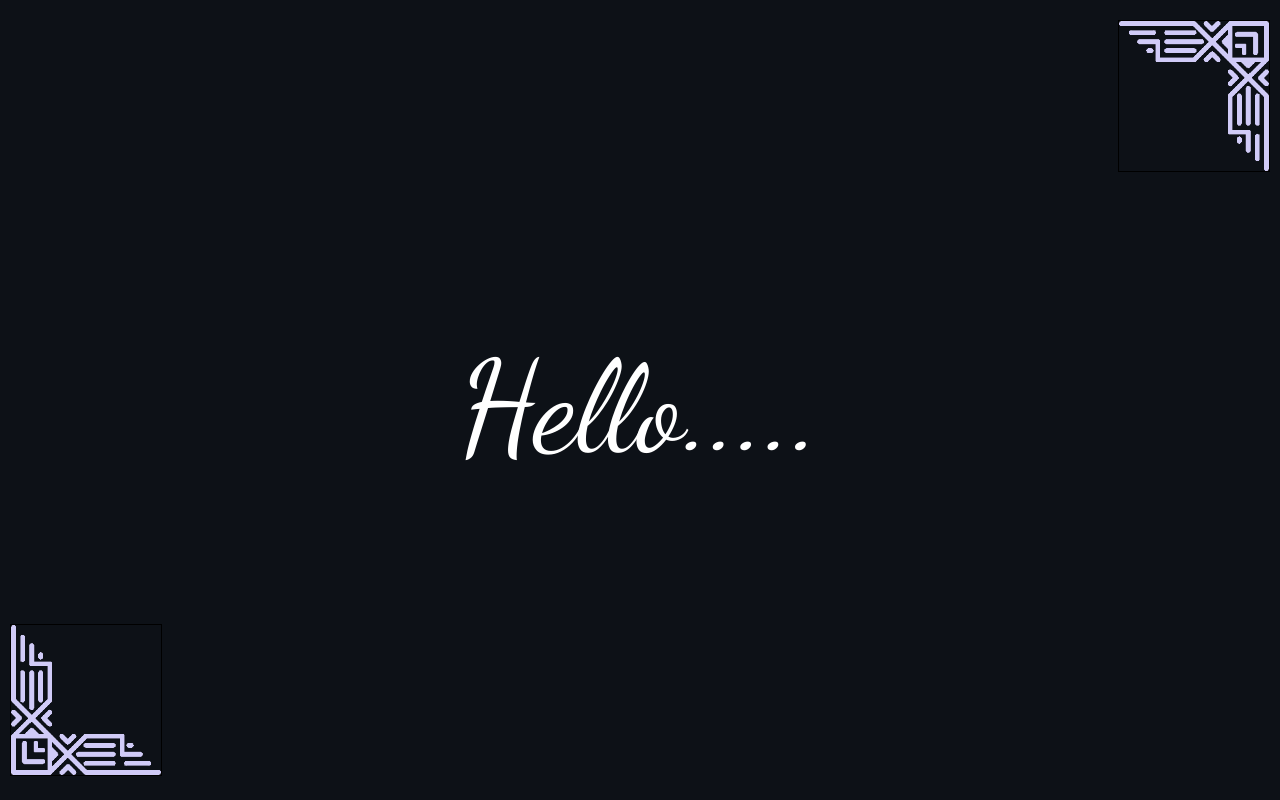
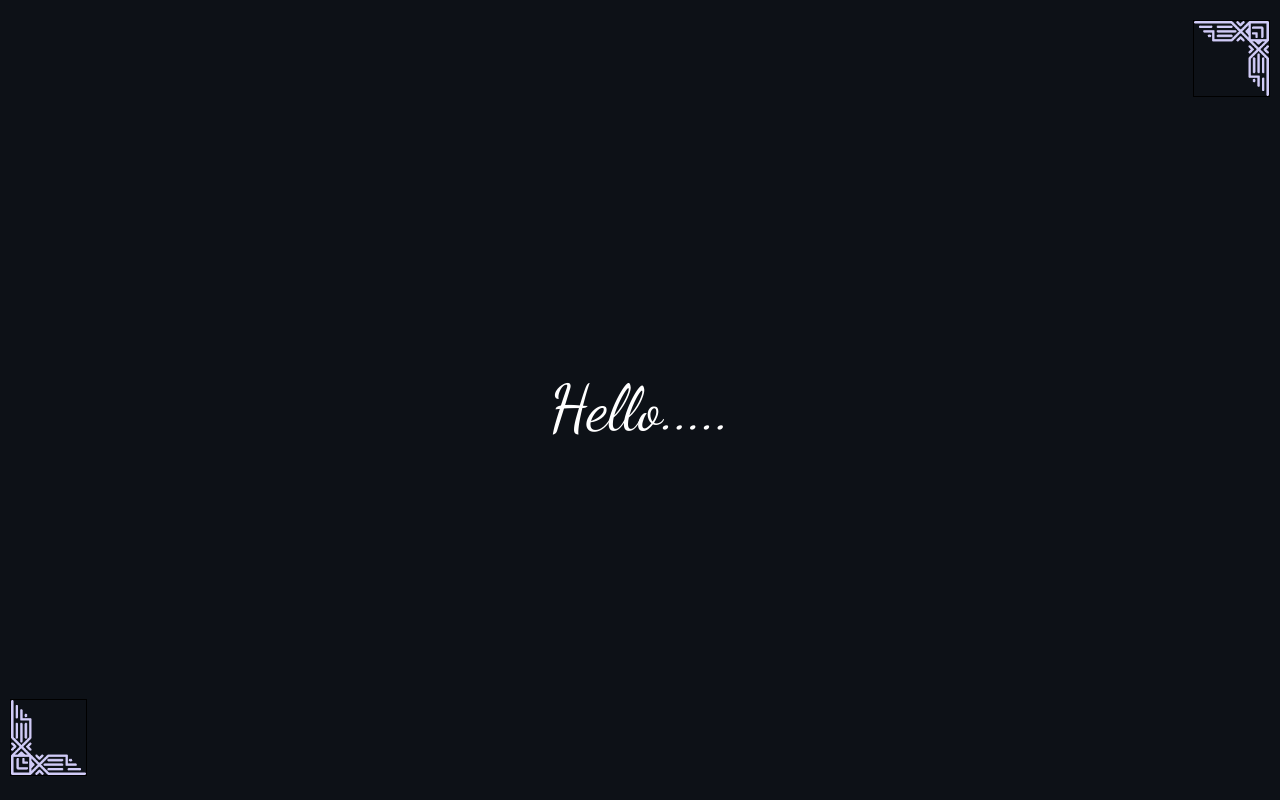
Before and after one commit to Carbon2029/hustlenbustle, a plain HTML site: page index.html in a window 1280 px wide. Shown: the top 800 px of the page. Drawn offline with Linux system fonts and the light colour scheme.

Commit message:
fixes for android

```diff
--- a/style.css
+++ b/style.css
@@ -103,6 +103,22 @@ section {
     .apps {
         grid-template-columns: repeat(2, 1fr); /* Two columns */
     }
+
+    .hello h1 {
+        font-size: 64px;
+    }
+
+    .corner-image img {
+        max-width: 75px;
+        max-height: 75px;
+    }
+    .corner-image2 img {
+        max-width: 75px;
+        max-height: 75px;
+    }
+    .app h1 {
+        font-size: 18px;
+    }
 }
 
 @media (min-width: 900px) {
```
